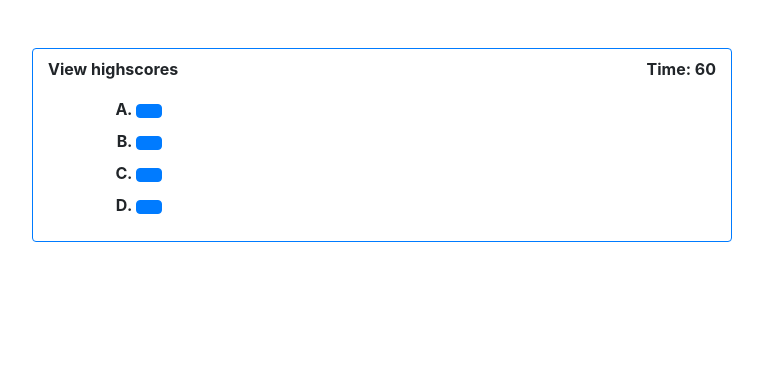
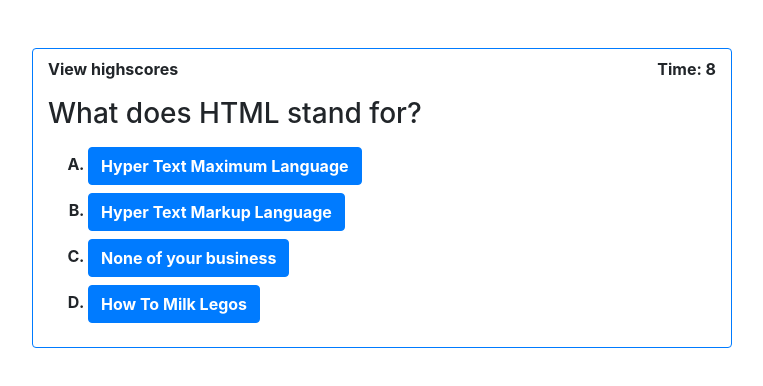
Before and after one commit to TheBryan-Acosta/CodeQuiz, a plain HTML site: page index.html in a window 1280 px wide. Both pictures are taken after a click on the button "START". Shown: the whole page, without its empty margins (258-1021 px from the left). Drawn offline with nearby package versions, Linux system fonts and the light colour scheme.

Commit message:
quiz question functionality

```diff
--- a/assets/script.js
+++ b/assets/script.js
@@ -1,84 +1,75 @@
 var content_box = document.querySelector("#container");
-let quizQuestions = [
+var quizQuestions = [
     {
         Question: "What does HTML stand for?",
         correct: "Hyper Text Markup Language",
-        a2: "b",
-        a3: "c",
-        a4: "d",
+        options: ["How To Milk Legos","None of your business","Hyper Text Maximum Language","Hyper Text Markup Language"]
     },
     {
         Question: "what does CSS stand for?",
         correct: "Cascading Style Sheets",
-        a2: "b",
-        a3: "c",
-        a4: "d",
+        options: ["Corn Stalk Searching","Cows Sing Songs","Cascading Super Sheet","Cascading Style Sheets"]
     },
     {
         Question: "What does push() do?",
         correct: "adds one or more elements to the end of an array",
-        a2: "b",
-        a3: "c",
-        a4: "d",
+        options: ["Pulls","adds a defined string into the end of the body","pushes a variable over","adds one or more elements to the end of an array"]
     },
     {
         Question: "How do you style elements on a page?",
         correct: "CSS",
-        a2: "b",
-        a3: "c",
-        a4: "d",
+        options: ["HTML","JS","C++","CSS"]
     },
     {
         Question: "What is considered falsy?",
         correct: "0",
-        a2: "b",
-        a3: "c",
-        a4: "d",
+        options: ["1","no","wrong","0"]
     },
     {
         Question: "What will return true?",
         correct: "return(1==1);",
-        a2: "b",
-        a3: "c",
-        a4: "d",
+        options: ["return(1);","return(True);","return(1=1);","return(1==1);"]
     },
     {
         Question: "How do you grab an element by its class?",
         correct: "document.querySelector('.id')",
-        a2: "b",
-        a3: "c",
-        a4: "d",
+        options: ["document.grabClass('.cheese');","document.findClass('.zawardo')","with gloves","document.querySelector('.id')"]
     },
     {
         Question: "how do you console log the letter a?",
         correct: "console.log('a')",
-        a2: "b",
-        a3: "c",
-        a4: "d",
+        options: ["a","print('a');","console.log('the letter a?')","console.log('a')"]
     },
     {
         Question: "What is a proper for loop",
         correct: "for(var i = 0 ; i < a; i++)",
-        a2: "b",
-        a3: "c",
-        a4: "d",
+        options: ["i(var i = i; i > i: i--)","for(var for = 0; for > i;i++)","for(i goes up until a then add to i)","for(var i = 0 ; i < a; i++)"]
     },
     {
         Question: "What does i do in a for loop?",
         correct: "behaves as an iterator",
-        a2: "b",
-        a3: "c",
-        a4: "d",
+        options: ["relaxes","plays as the point guard","works hard thats what","behaves as an iterator"]
     },
 ];
 var score = 0;
-var time = 120;
+var quesNum = 0;
+var timeleft = 10;
 
 
-console.log(content_box);
+function makeTimer(){
+    if(timeleft <= 0){
+        quizEnd();
+        clearInterval(timeleft);
+    }
+    timeleft--;
+    document.getElementById("countdown").textContent = 'Time: ' + timeleft;
+};
 
-function selectStart(content){
+function selectStart(){
     // Create the introductory
+
+    console.log("selectStart");
+
     var startbox = document.createElement("div");
     startbox.className = "justify-content-center text-center mx-5";
     startbox.id = "introduction";
@@ -103,17 +94,21 @@ function selectStart(content){
     startBtn.addEventListener("click", quizStart);
 }
 
-selectStart(content_box);
+selectStart();
 
 function quizStart(){
+
+    setInterval(makeTimer, 1000);
+
+    console.log("quizStart")
     document.querySelector("#introduction").remove();
-    console.log("hello!!!!!!!");
 
     var questionBox = document.createElement("div");
     questionBox.className = "";
     questionBox.id = "questionBox";
 
     var questionText = document.createElement("h3")
+    questionText.id = "question";
     questionText.className = "my-3";
     questionBox.appendChild(questionText);
 
@@ -132,10 +127,50 @@ function quizStart(){
 
         questionList.appendChild(anwserChoice);
     }
-    console.log(questionBox);
     content_box.appendChild(questionBox);
 
-
+  quizPopulate();
+  document.getElementById("questionBox").addEventListener("click", anwsertaskHandler);
 };
 
-console.log(quizQuestions);
+function quizPopulate(){
+
+    if(quesNum == 10){
+        quizEnd();
+        return false;
+    }
+
+    console.log("quizpopulate")
+    console.log(quesNum);
+
+    document.querySelector("#question").textContent = quizQuestions[quesNum].Question;
+    var RandQues = [0,1,2,3];
+    RandQues = RandQues.sort((a, b) => 0.5 - Math.random());
+    console.log(RandQues);
+
+
+    document.getElementById("0").textContent = quizQuestions[quesNum].options[RandQues[0]];
+    document.getElementById("1").textContent = quizQuestions[quesNum].options[RandQues[1]];
+    document.getElementById("2").textContent = quizQuestions[quesNum].options[RandQues[2]];
+    document.getElementById("3").textContent = quizQuestions[quesNum].options[RandQues[3]];
+
+}
+
+function anwsertaskHandler(event){
+        if(event.target.textContent == quizQuestions[quesNum].correct){
+            console.log(score);
+            score = score + 10;
+            quesNum++;
+            quizPopulate();
+        }
+
+        else if(event.target.textContent != quizQuestions[quesNum].correct && event.target.className == "btn btn-primary font-weight-bold"){
+            console.log("wrong");
+            quesNum++;
+            quizPopulate();
+        }
+}
+
+function quizEnd(){
+    document.getElementById("questionBox").remove();
+}
--- a/assets/style.css
+++ b/assets/style.css
@@ -1,31 +1,30 @@
-#questionBox {
-    margin-left: 3rem;
-    word-break: break-all;
-    white-space: normal;
-}
+
 
 @media (min-width: 768px) {
     .container-small {
-        width: 300px;
+        width: 500px;
     }
-    .container-large {
-        width: 970px;
+    #questionBox {
+        word-break: break-all;
+        white-space: normal;
     }
 }
 @media (min-width: 992px) {
     .container-small {
         width: 500px;
     }
-    .container-large {
-        width: 1170px;
+    #questionBox {
+        word-break: break-all;
+        white-space: normal;
     }
 }
 @media (min-width: 1200px) {
     .container-small {
         width: 700px;
     }
-    .container-large {
-        width: 1500px;
+    #questionBox {
+        word-break: break-all;
+        white-space: normal;
     }
 }
 
--- a/index.html
+++ b/index.html
@@ -13,10 +13,8 @@
     <div class="container container-small border border-primary rounded mt-5 py-2" id="container">
         <div class="row justify-content-between">
             <div class="col font-weight-bold text-left" id="viewhigh">View highscores</div>
-            <div class="col font-weight-bold text-right">Time: 60</div>
+            <div class="col font-weight-bold text-right" id="countdown">Time: 10</div>
         </div>
-
-
     </div>
     <script src="assets/script.js"></script>
 </body>
```
